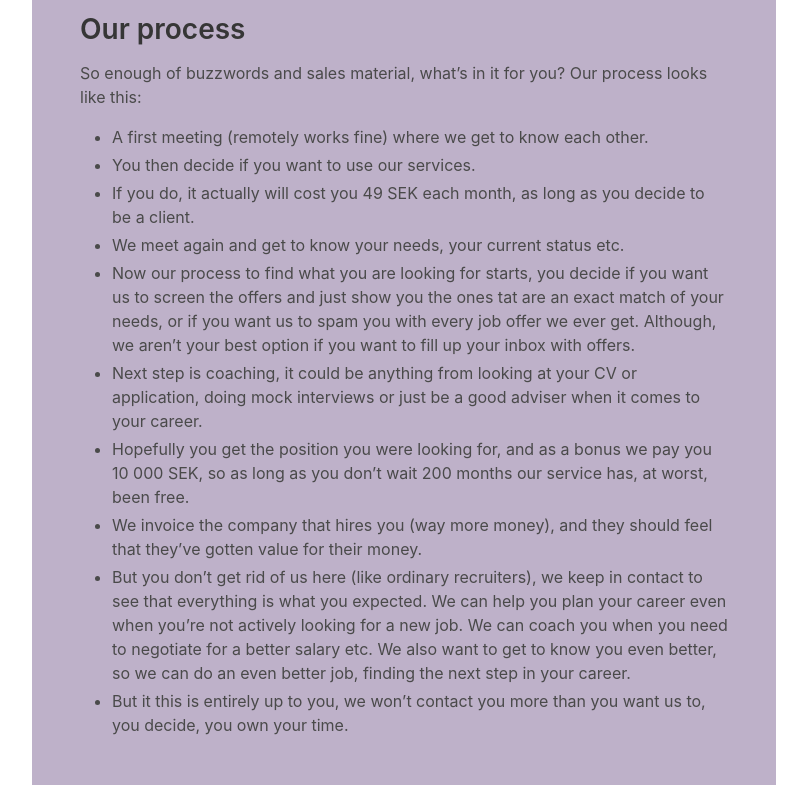
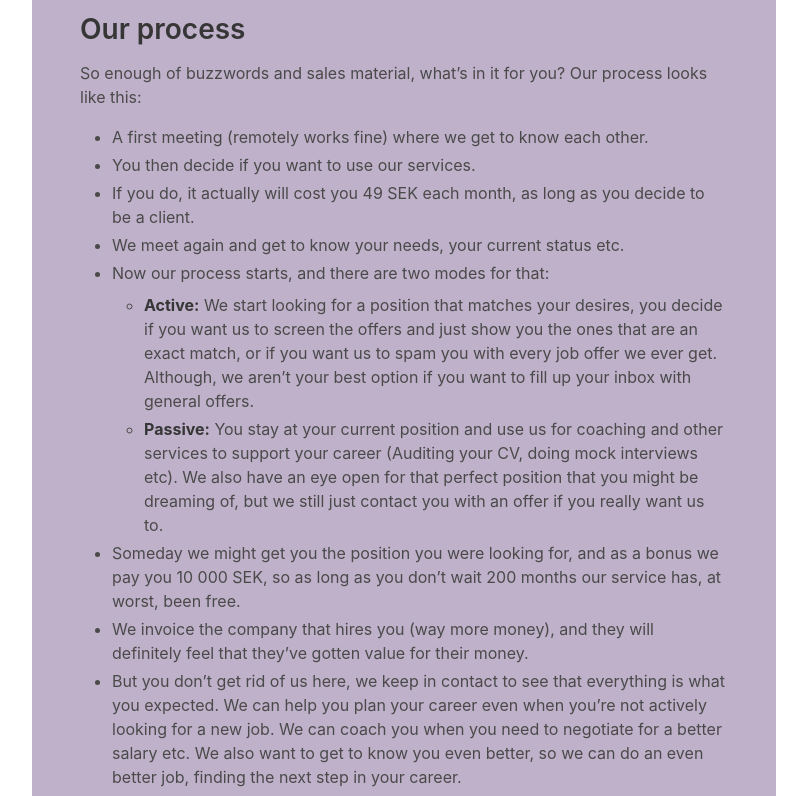
Before and after one commit to Happy-Coders-Agency/wappy-coders-agency-web, a Next.js app: page / in a window 1280 px wide. Shown: the part 1620-2416 px from the top of the page, without its empty margins (236-1043 px from the left). Built offline with nearby package versions, Linux system fonts and the light colour scheme.

Commit message:
Edited Process description

```diff
--- a/content/Process.mdx
+++ b/content/Process.mdx
@@ -7,19 +7,21 @@ it for you? Our process looks like this:
 -   You then decide if you want to use our services.
 -   If you do, it actually will cost you 49 SEK each month, as long as you decide to be a client.
 -   We meet again and get to know your needs, your current status etc.
--   Now our process to find what you are looking for starts, you decide if you want us to screen
-    the offers and just show you the ones tat are an exact match of your needs, or if you want us to spam you
-    with every job offer we ever get. Although, we aren’t your best option if you want to fill
-    up your inbox with offers.
--   Next step is coaching, it could be anything from looking at your CV or application, doing mock
-    interviews or just be a good adviser when it comes to your career.
--   Hopefully you get the position you were looking for, and as a bonus we pay you 10 000 SEK, so as
+-   Now our process starts, and there are two modes for that:
+    -   **Active:** We start looking for a position that matches your desires, you decide if you want us to
+        screen the offers and just show you the ones that are an exact match, or if you want us to spam you
+        with every job offer we ever get. Although, we aren’t your best option if you want to fill up your
+        inbox with general offers.
+    -   **Passive:** You stay at your current position and use us for coaching and other services to support
+        your career (Auditing your CV, doing mock interviews etc). We also have an eye open for that perfect
+        position that you might be dreaming of, but we still just contact you with an offer if you really want
+        us to.
+-   Someday we might get you the position you were looking for, and as a bonus we pay you 10 000 SEK, so as
     long as you don’t wait 200 months our service has, at worst, been free.
--   We invoice the company that hires you (way more money), and they should feel that they’ve gotten value for
-    their money.
--   But you don’t get rid of us here (like ordinary recruiters), we keep in contact to see that
-    everything is what you expected. We can help you plan your career even when you’re not actively
-    looking for a new job. We can coach you when you need to negotiate for a better salary etc. We
-    also want to get to know you even better, so we can do an even better job, finding the next step
-    in your career.
+-   We invoice the company that hires you (way more money), and they will definitely feel that they’ve gotten
+    value for their money.
+-   But you don’t get rid of us here, we keep in contact to see that everything is what you expected. We can help
+    you plan your career even when you’re not actively looking for a new job. We can coach you when you need to
+    negotiate for a better salary etc. We also want to get to know you even better, so we can do an even better job,
+    finding the next step in your career.
 -   But it this is entirely up to you, we won’t contact you more than you want us to, you decide, you own your time.
```
